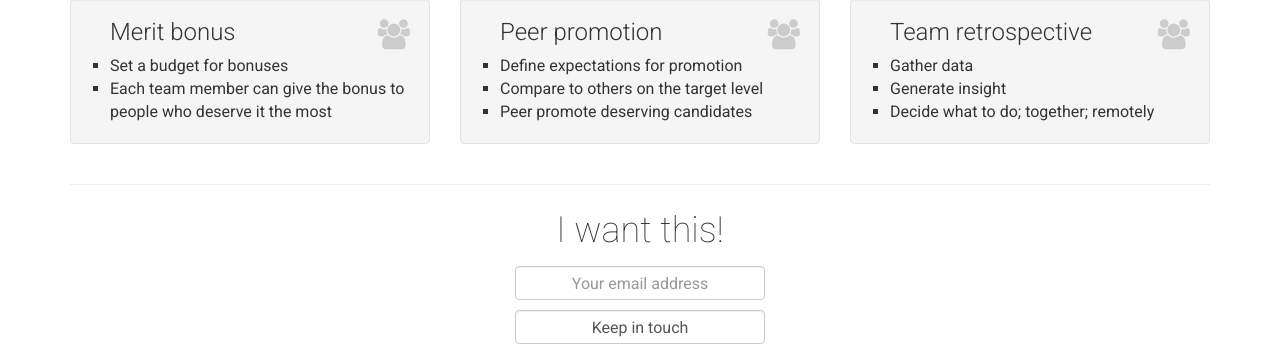
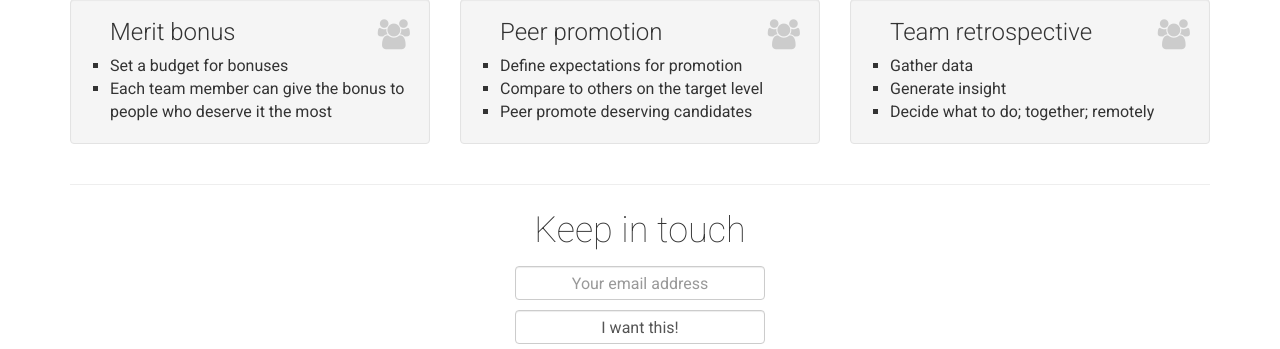
Before and after one commit to tasuk/psfg, a Django app: page /labs in a window 1280 px wide. Shown: the part 528-877 px from the top of the page. Run offline with Django 3.2, Linux system fonts and the light colour scheme; some libraries are stand-ins or nearby versions.

Commit message:
Switch form labels

```diff
--- a/homepage/templates/index.html
+++ b/homepage/templates/index.html
@@ -166,9 +166,9 @@
 <div class="container">
     <div id="mc_embed_signup">
         <form action="//fluidcircle.us3.list-manage.com/subscribe/post?u=47b4c221878d6aafcb56c62d5&amp;id=3143a6ac20" method="post" id="mc-embedded-subscribe-form" name="mc-embedded-subscribe-form" class="validate form-inline" target="_blank" novalidate>
-            <div><label for="mce-EMAIL">I want this!</label></div>
+            <div><label for="mce-EMAIL">Keep in touch</label></div>
             <div><input type="email" value="" name="EMAIL" class="required email form-control" id="mce-EMAIL" placeholder="Your email address"></div>
-            <div><input type="submit" value="Keep in touch" name="subscribe" id="mc-embedded-subscribe" class="button form-control"></div>
+            <div><input type="submit" value="I want this!" name="subscribe" id="mc-embedded-subscribe" class="button form-control"></div>
             <div style="position: absolute; left: -5000px;"><input type="text" name="b_47b4c221878d6aafcb56c62d5_3143a6ac20" tabindex="-1" value=""></div>
 
             <div id="mce-responses" class="clear">
```
